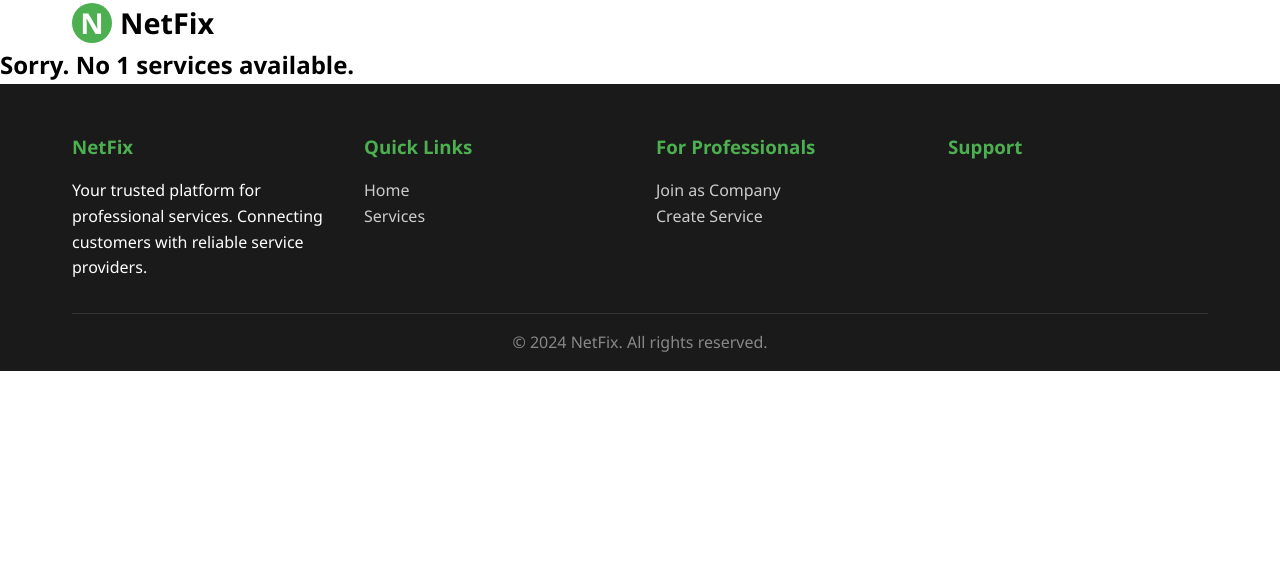
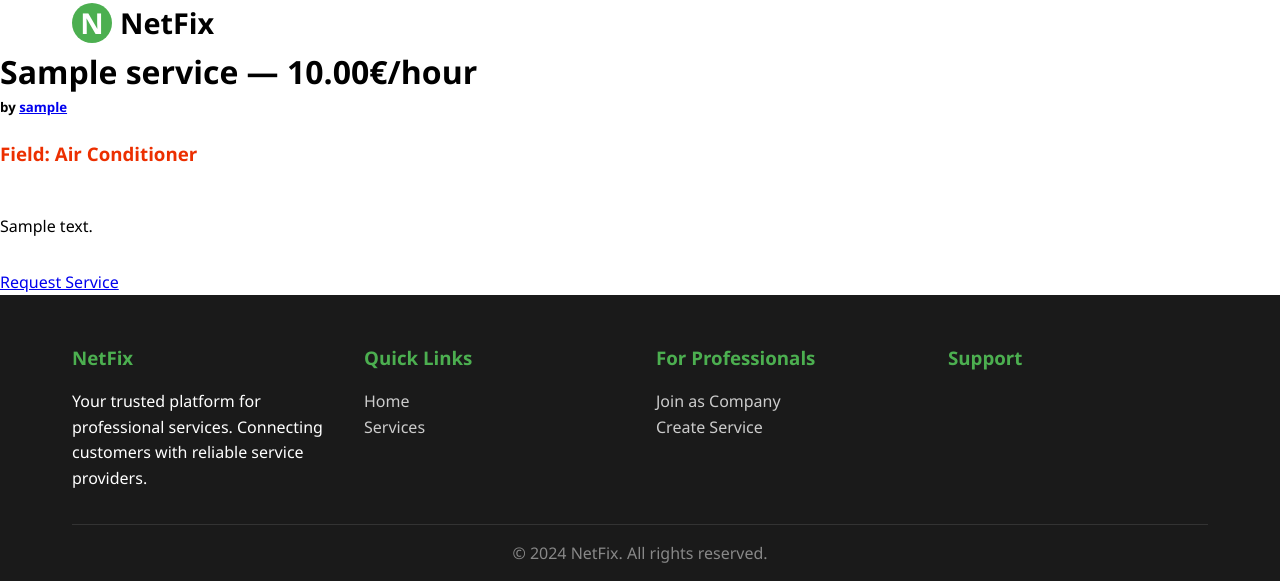
Before and after one commit to skanenje/netfix, a Django app: page /services/1/ in a window 1280 px wide. Shown: the top 581 px of the page. Run offline with Django 3.2, Linux system fonts and the light colour scheme; a user stored in the database is signed in; tables that the repository leaves empty hold one stand-in row (values such as "Sample post"); parts of the project's set-up code (start-up, migrations or seed data) failed here and were passed over.

Commit message:
services app debuging

```diff
--- a/services/choices.py
+++ b/services/choices.py
@@ -1,5 +1,3 @@
-# services/choices.py
-
 FIELD_CHOICES = (
     ('Air Conditioner', 'Air Conditioner'),
     ('All in One', 'All in One'),
@@ -7,7 +5,7 @@ FIELD_CHOICES = (
     ('Electricity', 'Electricity'),
     ('Gardening', 'Gardening'),
     ('Home Machines', 'Home Machines'),
-    ('House Keeping', 'House Keeping'),
+    ('Housekeeping', 'Housekeeping'),
     ('Interior Design', 'Interior Design'),
     ('Locks', 'Locks'),
     ('Painting', 'Painting'),
--- a/services/models.py
+++ b/services/models.py
@@ -1,25 +1,17 @@
 from django.db import models
-
-# Create your models here.
-from django.db import models
-from django.core.validators import MaxValueValidator, MinValueValidator
+from django.core.validators import MinValueValidator
 from users.models import Company, Customer
-from .choices import FIELD_CHOICES
-
-SERVICE_FIELD_CHOICES = [choice for choice in FIELD_CHOICES if choice[0] != 'All in One']
-
+from .choices import SERVICE_FIELD_CHOICES
 
 class Service(models.Model):
-    company = models.ForeignKey(Company, on_delete=models.CASCADE)
+    company = models.ForeignKey(Company, on_delete=models.CASCADE, related_name='services')
     name = models.CharField(max_length=40)
     description = models.TextField()
-    price_hour = models.DecimalField(decimal_places=2, max_digits=100)
-    rating = models.IntegerField(validators=[MinValueValidator(
-        0), MaxValueValidator(5)], default=0)
-    choices = SERVICE_FIELD_CHOICES
-    field = models.CharField(max_length=30, blank=False,
-                             null=False, choices=choices)
-    date = models.DateTimeField(auto_now=True, null=False)
+    price_per_hour = models.DecimalField(
+        decimal_places=2, max_digits=10, validators=[MinValueValidator(0)]
+    )
+    field = models.CharField(max_length=30, blank=False, null=False, choices=SERVICE_FIELD_CHOICES)
+    created_date = models.DateTimeField(auto_now_add=True, null=False)
 
     def __str__(self):
         return f"{self.name} ({self.field}) - {self.company.user.username}"
@@ -29,17 +21,20 @@ class Service(models.Model):
         if self.company.field == 'All in One' or self.company.field == self.field:
             super().save(*args, **kwargs)
         else:
-            raise ValueError(f"A {self.company.field} company cannot offer a {self.field} service.")
-
-
+            raise ValueError(
+                f"A {self.company.field} company cannot offer a {self.field} service."
+            )
 
 class RequestedService(models.Model):
-    customer = models.ForeignKey(Customer, on_delete=models.CASCADE)
+    customer = models.ForeignKey(Customer, on_delete=models.CASCADE, related_name='requested_services')
     service = models.ForeignKey(Service, on_delete=models.CASCADE)
     address = models.TextField()
-    hours_requested = models.PositiveIntegerField()
-    date_requested = models.DateTimeField(auto_now_add=True)
+    hours_needed = models.PositiveIntegerField(validators=[MinValueValidator(1)])
+    requested_date = models.DateTimeField(auto_now_add=True)
 
     @property
     def calculated_cost(self):
-        return self.service.price_hour * self.hours_requested
+        return self.service.price_per_hour * self.hours_needed
+
+    def __str__(self):
+        return f"{self.service.name} for {self.customer.user.username}"
--- a/services/templates/services/field.html
+++ b/services/templates/services/field.html
@@ -5,36 +5,37 @@
 {% endblock %}
 
 {% block content %}
-    {% if services.all|length != 0 %}
+    {% if services %}
         <div class="content">
             <p class="title">{{ field }} Services</p>
             <ul class="services_list">
-                {% for service in services.all %}
+                {% for service in services %}
                     <li style="margin-bottom: 30px;">
                         <div class="service_list_info">
-                            <a href="/services/{{ service.id }}" style="font-weight: bold; font-size: 1.2em;">
+                            <a href="{% url 'service_detail' service.id %}" style="font-weight: bold; font-size: 1.2em;">
                                 {{ service.name }}
                             </a> —
-                            <span>{{ service.price_hour }}€/hour</span>
+                            <span>{{ service.price_per_hour }}€/hour</span>
                             <pre>{{ service.description }}</pre>
                         </div>
                         <p style="text-align: right; font-size: small; margin: 5px 0;">
                             by
-                            <a href="/company/{{ service.company.user }}">
-                                {{ service.company.user }}
+                            <a href="{% url 'company_profile' service.company.user.id %}">
+                                {{ service.company.user.username }}
                             </a>
                         </p>
-
                         {% if not forloop.last %}
                             <div class="line"></div>
                         {% endif %}
                     </li>
+                {% empty %}
+                    <h2>Sorry, no {{ field }} services available.</h2>
                 {% endfor %}
             </ul>
         </div>
     {% else %}
         <div class="content">
-            <h2>Sorry. No {{ field }} services available.</h2>
+            <h2>Sorry, no {{ field }} services available.</h2>
         </div>
     {% endif %}
 {% endblock %}
--- a/services/templates/services/single_service.html
+++ b/services/templates/services/single_service.html
@@ -6,8 +6,8 @@
 {% block content %}
 <div class="content">
     <div class="service_info_header">
-            <h1>{{ service.name }} — {{ service.price_hour }}€/hour</h1>
-            <h5>by <a href="/company/{{ service.company.user }}">{{ service.company.user }}</a></h5>
+        <h1>{{ service.name }} — {{ service.price_per_hour }}€/hour</h1>
+        <h5>by <a href="{% url 'company_profile' service.company.user.id %}">{{ service.company.user.username }}</a></h5>
     </div>
 
     <h3 style="margin-top: 20px; color: #ec2f00;">Field: {{ service.field }}</h3>
@@ -17,7 +17,7 @@
     </p>
 
     {% if request.user.is_customer %}
-            <a href="/services/{{ service.id }}/request_service/" class="like_button" style="display: inline-block; margin-top: 30px;">
+        <a href="{% url 'request_service' service.id %}" class="like_button" style="display: inline-block; margin-top: 30px;">
             Request Service
         </a>
     {% endif %}
--- a/services/urls.py
+++ b/services/urls.py
@@ -1,10 +1,11 @@
 from django.urls import path
-from . import views as v
+from . import views
 
 urlpatterns = [
-    path('', v.service_list, name='services_list'),
-    path('create/', v.create, name='services_create'),
-    path('<int:id>', v.index, name='index'),
-    path('<int:id>/request_service/', v.request_service, name='request_service'),
-    path('<slug:field>/', v.service_field, name='services_field'),
+    path('', views.service_list, name='services_list'),
+    path('create/', views.create_service, name='services_create'),
+    path('<int:pk>/', views.service_detail, name='service_detail'),
+    path('<int:pk>/request_service/', views.request_service, name='request_service'),
+    path('<slug:field>/', views.service_field, name='services_field'),
+    path('most-requested/', views.most_requested, name='most_requested'),
 ]
--- a/services/views.py
+++ b/services/views.py
@@ -1,80 +1,62 @@
-# services/views.py
-
 from django.shortcuts import render, redirect, get_object_or_404
 from django.contrib.auth.decorators import login_required
-from django.http import HttpResponseRedirect
+from django.http import HttpResponseForbidden
+from django.db.models import Count
+from users.models import Company, Customer
+from .models import Service, RequestedService
+from .forms import ServiceForm, RequestServiceForm
 
-from users.models import Company, Customer, User
-from .models import Service, RequestedService
-from .forms import ServiceForm, RequestServiceForm  # Renamed CreateNewService → ServiceForm
 def service_list(request):
-    services = Service.objects.all().order_by("-date")
+    services = Service.objects.all().order_by('-created_date')
     return render(request, 'services/list.html', {'services': services})
 
-
-def index(request, id):
-    service = get_object_or_404(Service, id=id)
+def service_detail(request, pk):
+    service = get_object_or_404(Service, pk=pk)
     return render(request, 'services/single_service.html', {'service': service})
 
 @login_required
-def create(request):
-    user = request.user
-
-    # Make sure the user is a company
-    if not hasattr(user, 'company_profile'):
-        return redirect('service-list')
-
-    company = user.company_profile
-
+def create_service(request):
+    if not request.user.is_company:
+        return HttpResponseForbidden("Only companies can create services.")
+    company = request.user.company_profile
     if request.method == 'POST':
         form = ServiceForm(request.POST, company=company)
         if form.is_valid():
             service = form.save(commit=False)
             service.company = company
             service.save()
-            return redirect('service-list')
+            return redirect('services_list')
     else:
         form = ServiceForm(company=company)
-
     return render(request, 'services/create.html', {'form': form})
 
 def service_field(request, field):
     field = field.replace('-', ' ').title()
-    services = Service.objects.filter(field=field)
+    services = Service.objects.filter(field=field).order_by('-created_date')
     return render(request, 'services/field.html', {'services': services, 'field': field})
 
 @login_required
-def request_service(request, id):
-    service = get_object_or_404(Service, id=id)
-    user = request.user
-
-    # Make sure user is a customer
-    if not hasattr(user, 'customer_profile'):
-        return redirect(index, id=id)
-
+def request_service(request, pk):
+    service = get_object_or_404(Service, pk=pk)
+    if not request.user.is_customer:
+        return HttpResponseForbidden("Only customers can request services.")
     if request.method == 'POST':
         form = RequestServiceForm(request.POST)
         if form.is_valid():
-            # Save the requested service (you'll need a RequestedService model)
-            RequestedService.objects.create(
-                customer=user.customer_profile,
-                service=service,
-                address=form.cleaned_data['address'],
-                hours_requested=form.cleaned_data['hours_requested']
-            )
-            return redirect('service-detail', id=id)
+            request_service = form.save(commit=False)
+            request_service.customer = request.user.customer_profile
+            request_service.service = service
+            request_service.save()
+            return redirect('service_detail', pk=pk)
     else:
         form = RequestServiceForm()
-
     return render(request, 'services/request_service.html', {
         'form': form,
         'service': service
     })
 
 def most_requested(request):
-    # Get services ordered by request count
-    from django.db.models import Count
     services = Service.objects.annotate(
         request_count=Count('requestedservice')
     ).order_by('-request_count')
-    return render(request, 'services/most_requested.html', {'services': services})
+    return render(request, 'services/list.html', {'services': services})
```
Also changed, not shown: services/forms.py (+19 -25 lines), services/templates/services/create.html (added, +37 -0 lines), services/templates/services/list.html (+12 -12 lines), services/templates/services/request_service.html (+26 -9 lines). Lines whose indentation alone changed are shown as unchanged.
